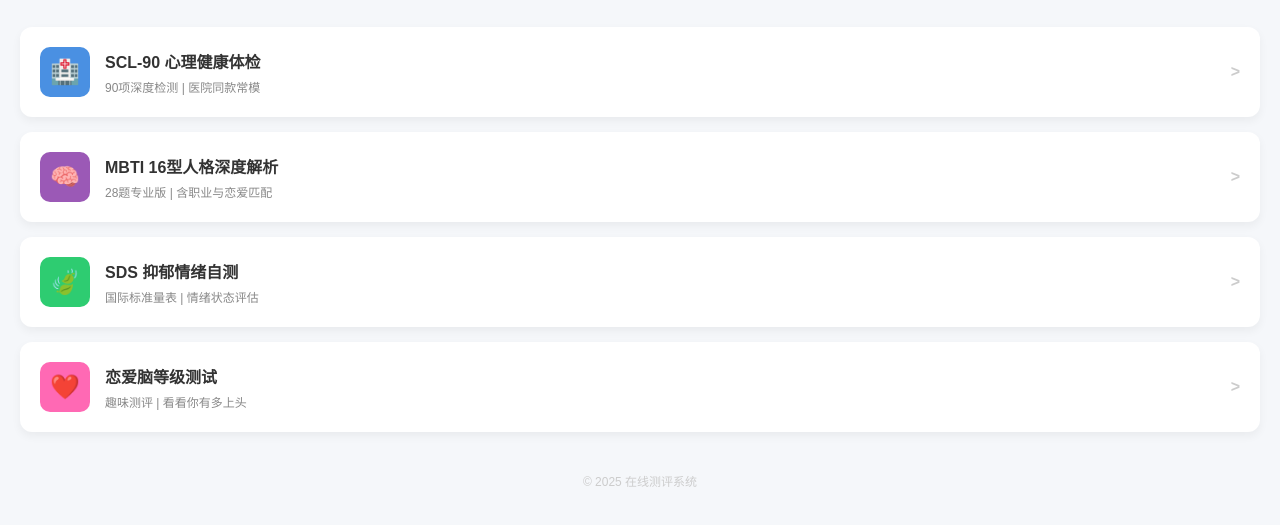
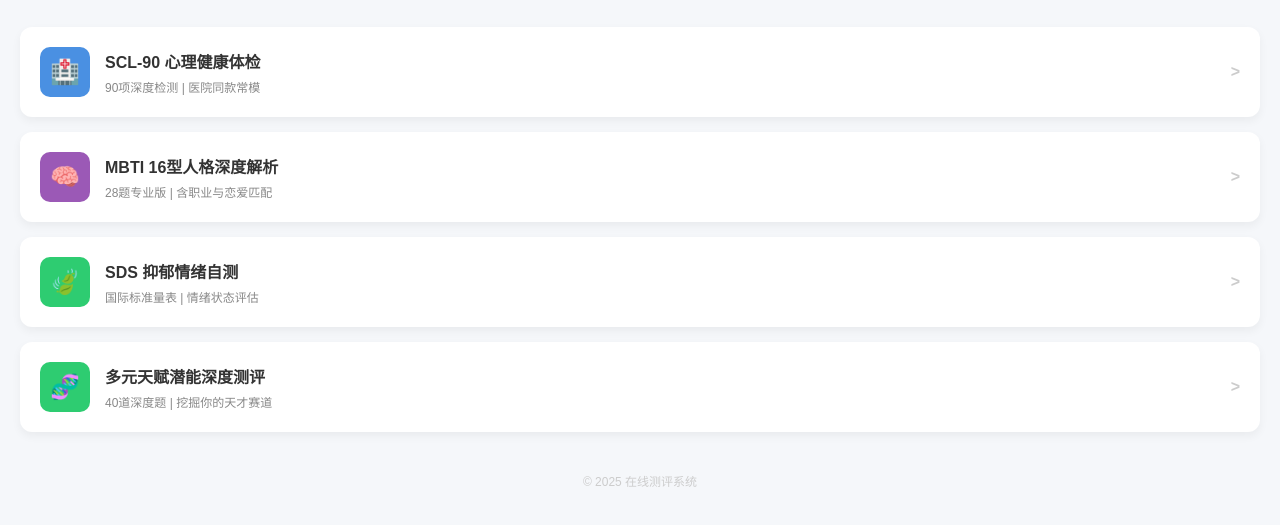
Before and after one commit to xiaocheng755/sci90, a plain HTML site: page index.html in a window 1280 px wide. Shown: the part 83-608 px from the top of the page. Drawn offline with Linux system fonts and the light colour scheme.

Commit message:
Update index.html

```diff
--- a/index.html
+++ b/index.html
@@ -63,11 +63,11 @@
         <div class="arrow">></div>
     </a>
 
-    <a href="love.html" class="card">
-        <div class="icon c-pink">❤️</div>
+    <a href="talent.html" class="card">
+        <div class="icon c-green">🧬</div>
         <div class="info">
-            <h3>恋爱脑等级测试</h3>
-            <p>趣味测评 | 看看你有多上头</p>
+            <h3>多元天赋潜能深度测评</h3>
+            <p>40道深度题 | 挖掘你的天才赛道</p>
         </div>
         <div class="arrow">></div>
     </a>
```
